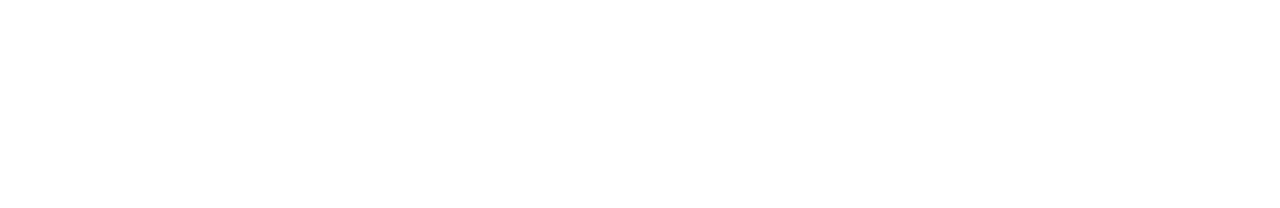
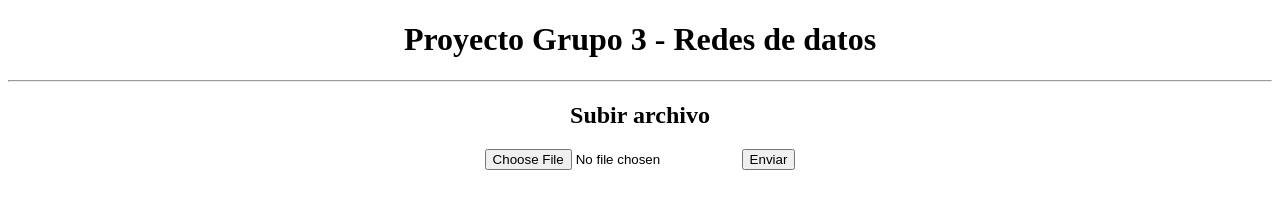
Before and after one commit to Sebhvarg/AplicacionClienteServidor, a website: page client/index.html in a window 1280 px wide. Drawn offline with Linux system fonts and the light colour scheme.

Commit message:
pagina del Cliente

```diff
--- a/client/index.html
+++ b/client/index.html
@@ -3,9 +3,18 @@
 <head>
     <meta charset="UTF-8">
     <meta name="viewport" content="width=device-width, initial-scale=1.0">
-    <title>Document</title>
+    <title>Grupo 3</title>
+    <link rel="stylesheet" href="css/style.css">
 </head>
 <body>
+    <div align="center""">
+        <h1>Proyecto Grupo 3 - Redes de datos</h1>
+        <hr>
+        <h2>Subir archivo</h2>
+        <input type="file" id="inputArchivo">
+        <button id="btnEnviar">Enviar</button>
 
+        <script src="client.js"></script>
+    </div>
 </body>
 </html>
```
